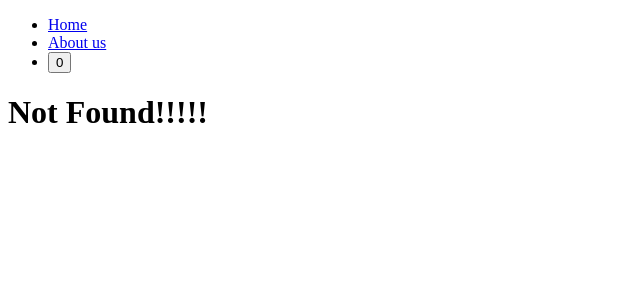
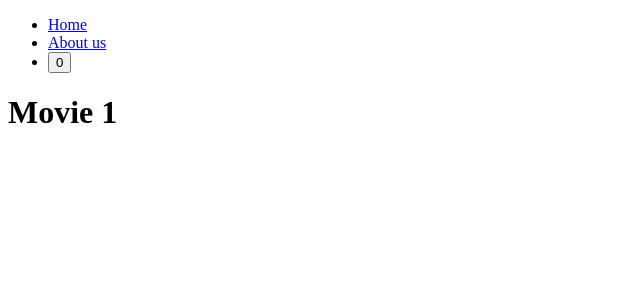
Before and after one commit to kimyena1123/NextJS_14, a Next.js app: page /movies/1 in a window 1280 px wide. Before the commit this address had no page. Shown: the top 300 px of the page, without its empty margins (0-640 px from the left). Built offline with nearby package versions, Linux system fonts and the light colour scheme.

Commit message:
Dynamic Routes([id])

```diff
--- /dev/null
+++ b/app/(movies)/movies/[id]/page.tsx
@@ -0,0 +1,13 @@
+//localhost:3000/movies/[id]
+//localhost:3000/movies/:id
+
+// export default function MovieDetail(props){
+//     console.log(props); //{ params: { id: 'adsf' }, searchParams: {} }
+//     console.log(props.params); //{ id: 'adsf' }
+//     return <h1>Movie</h1>
+// }
+
+export default function MovieDetail({params: {id}}: {params:{id: string}}){
+
+    return <h1>Movie {id}</h1>
+}
```
